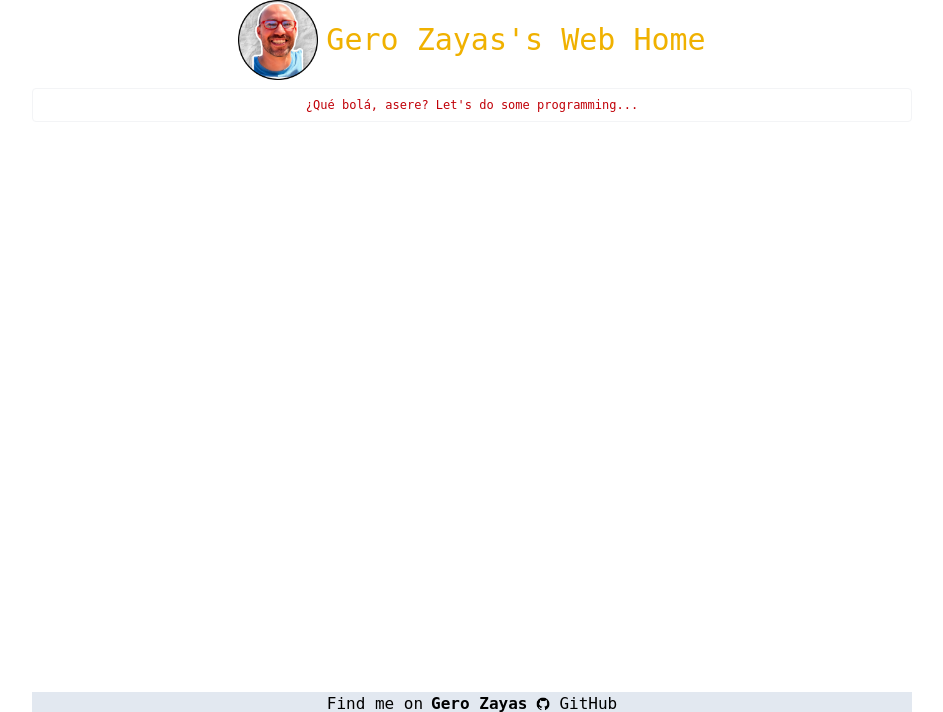
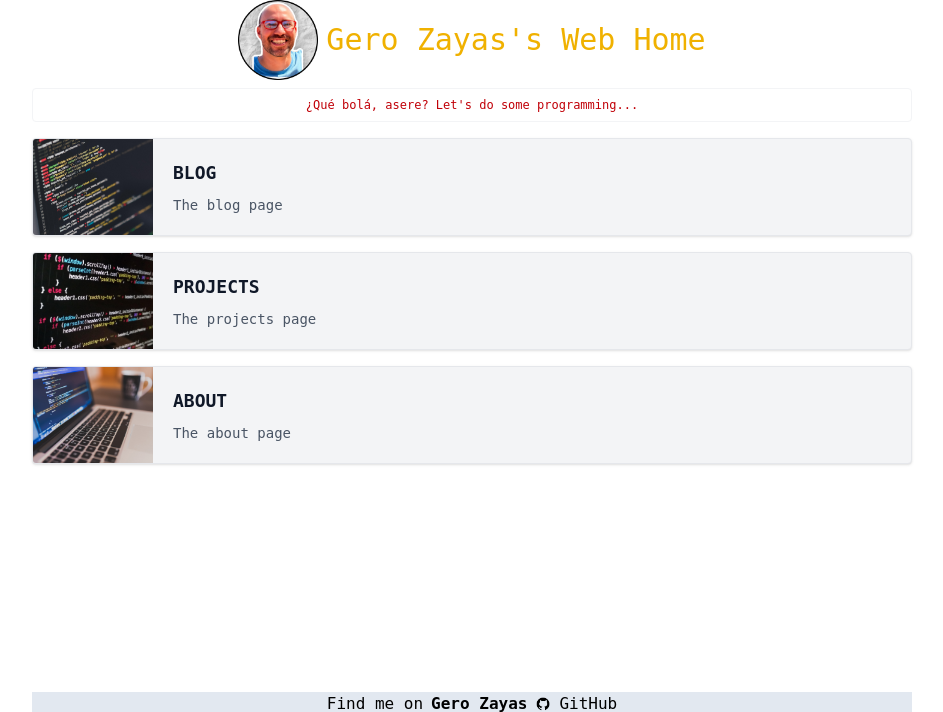
Before and after one commit to GeroZayas/Gero-Website-2026, a FastAPI app: page / in a window 1280 px wide. Shown: the part 34-746 px from the top of the page, without its empty margins (168-1111 px from the left). Run offline with FastAPI, Linux system fonts and the light colour scheme; some libraries are stand-ins or nearby versions; some web fonts are replaced.

Commit message:
feat: create component blog post card with jinja macros and add it to home

```diff
--- a/templates/about.html
+++ b/templates/about.html
@@ -78,6 +78,7 @@
       </p>
     </div>
   </div>
+  <br>
 </section>
 
 {% endblock %}
--- a/templates/base.html
+++ b/templates/base.html
@@ -14,7 +14,7 @@
       type="module"
       src="https://cdn.jsdelivr.net/gh/starfederation/datastar@v1.0.5/bundles/datastar.js"
     ></script>
-    <script src="static/components/specialHeader.js"></script>
+    <script src="/static/components/blog_post_card.js"></script>
   </head>
   <style></style>
   <!-- ---------------------- BODY ---------------------- -->
--- a/templates/home.html
+++ b/templates/home.html
@@ -1,8 +1,15 @@
 {% extends "base.html" %} {% block title %} Gero Zayas - Home {% endblock %} {%
-block content %}
+block content %} {% from "./jinja_components/blog_post_card.html" import
+blog_post_card %}
+
 <article class="">{% include "header_home.html" %}</article>
 <section class="">
-  <div class="pt-2 pb-2"></div>
+  <div class="pt-2 pb-2 gap-4 flex flex-col">
+    {{blog_post_card("/blog", "BLOG", "The blog page",
+    "static/images/img1.jpg")}} {{blog_post_card("/projects", "PROJECTS", "The
+    projects page", "static/images/img2.jpg")}} {{blog_post_card("/about",
+    "ABOUT", "The about page", "static/images/img3.jpg")}}
+  </div>
 </section>
 
 {% endblock %}
--- /dev/null
+++ b/templates/jinja_components/blog_post_card.html
@@ -0,0 +1,25 @@
+{% macro blog_post_card(link, name, description, picture, classes="flex max-w-l
+overflow-hidden rounded border border-gray-200 bg-gray-100 shadow-sm
+hover:shadow-md transition-shadow")%}
+<div class="{{classes}}">
+  <div class="w-30 shrink-0">
+    <a href="{{link}}">
+      <img
+        src="{{picture}}"
+        alt="Card image"
+        class="h-full w-full object-cover"
+      />
+    </a>
+  </div>
+
+  <div class="p-5">
+    <a
+      href="{{link}}"
+      class="text-lg font-semibold text-gray-900 hover:text-slate-600 hover:underline"
+    >
+      {{name}}
+    </a>
+    <p class="mt-2 text-sm text-gray-600">{{description}}</p>
+  </div>
+</div>
+{% endmacro %}
--- /dev/null
+++ b/templates/jinja_components/blog_post_card_include.html
@@ -0,0 +1,5 @@
+<div class="text-red-400">
+  <h1 class="text-2xl text-blue-500">HELLO THIS IS TEST</h1>
+  <h1 class="text-1xl">This is testProp:</h1>
+  <h1 class="text-3xl text-green-500">${testProp}</h1>
+</div>
```
